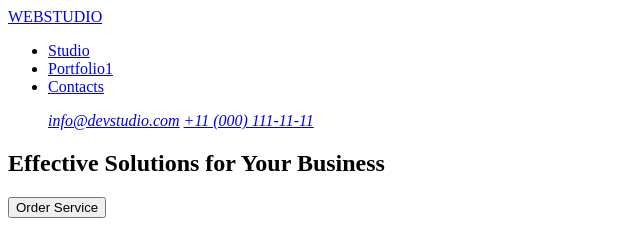
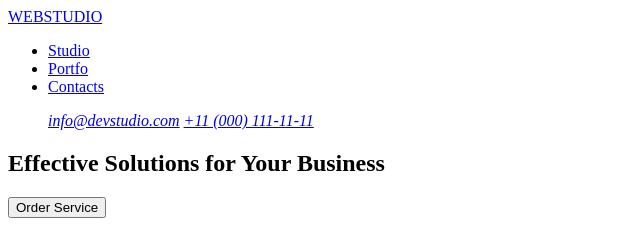
Before and after one commit to DmytroK-goit/goit-markup-hw-01-demo, a plain HTML site: page index.html in a window 1280 px wide. Shown: the top 234 px of the page, 0-640 px from the left. Drawn offline with Linux system fonts and the light colour scheme.

Commit message:
Update index.html

```diff
--- a/index.html
+++ b/index.html
@@ -13,7 +13,7 @@
             <a href="./index.html">WEBSTUDIO</a>
             <ul>
                 <li><a href="#">Studio</a></li>
-                <li><a href="#">Portfolio1</a></li>
+                <li><a href="#">Portfo</a></li>
                 <li><a href="#">Contacts</a></li>
             </ul>
         </nav>
```
